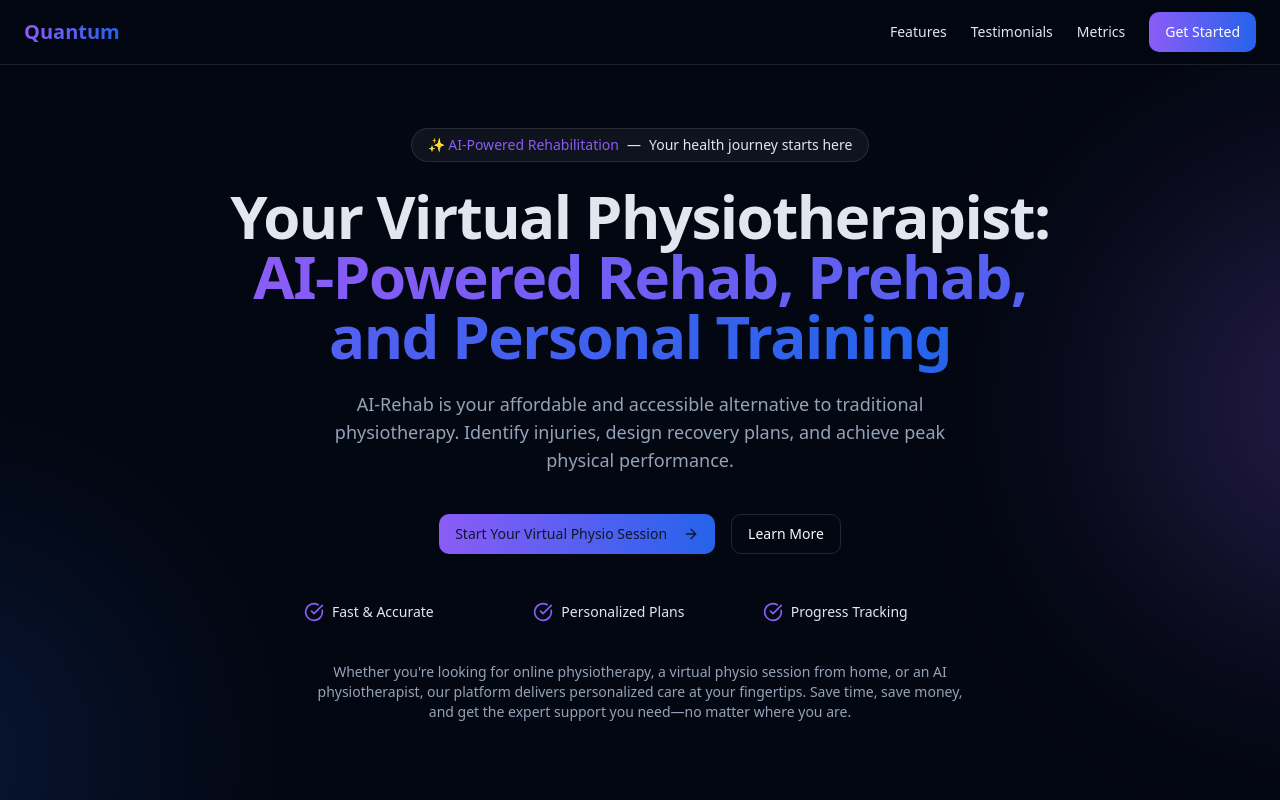
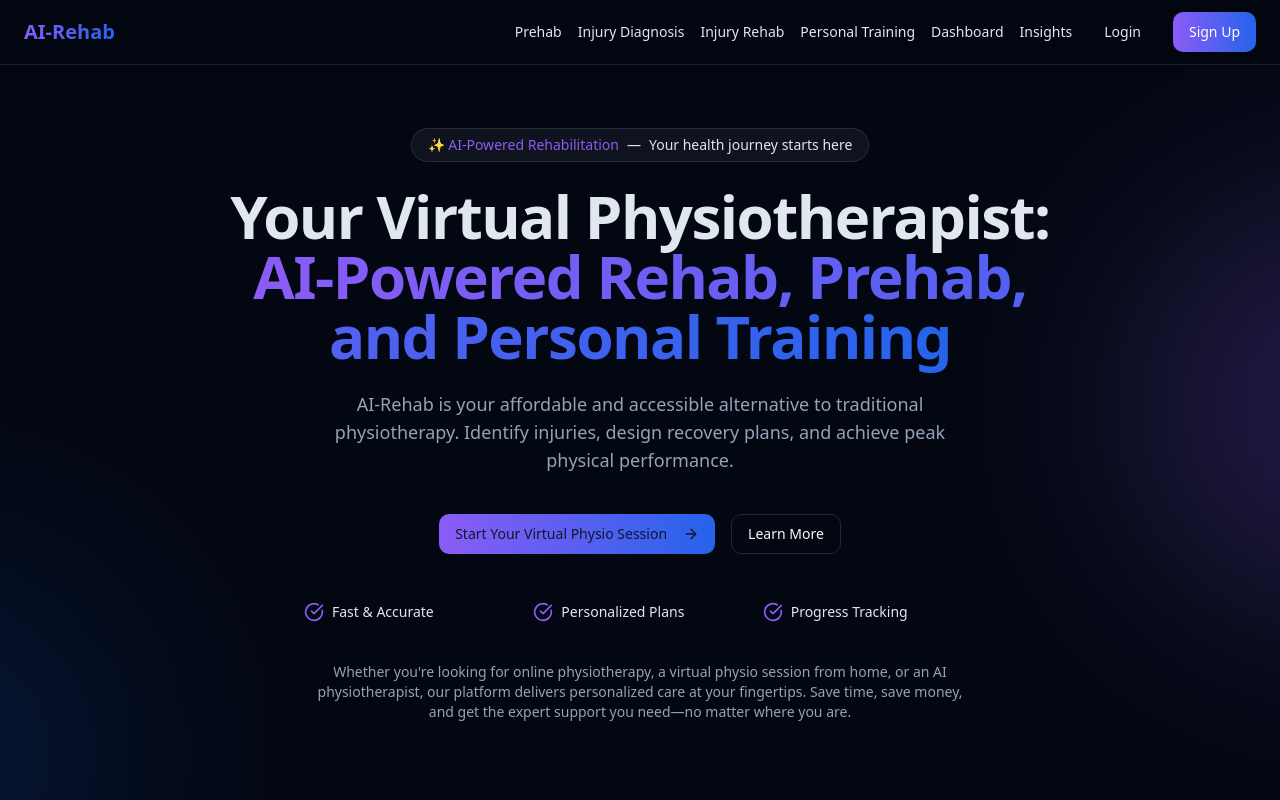
Before and after one commit to garethtyler2/front-end-fantasia, a React (Vite) app: page / in a window 1280 px wide. Shown: the top 800 px of the page. Built offline with nearby package versions, Linux system fonts and the light colour scheme.

Commit message:
Refactor: Implement new navbar component

```diff
--- a/src/components/Navbar.tsx
+++ b/src/components/Navbar.tsx
@@ -2,6 +2,7 @@
 import { Button } from "@/components/ui/button";
 import { Menu, X } from "lucide-react";
 import { useState } from "react";
+import { Link } from "react-router-dom";
 
 const Navbar = () => {
   const [isMenuOpen, setIsMenuOpen] = useState(false);
@@ -10,24 +11,44 @@ const Navbar = () => {
     <header className="fixed top-0 left-0 w-full z-50 bg-background/80 backdrop-blur-md border-b border-white/10">
       <div className="container mx-auto px-4 md:px-6 flex items-center justify-between h-16">
         <div className="flex items-center">
-          <span className="text-xl font-bold bg-clip-text text-transparent bg-gradient-to-r from-brand-purple to-brand-blue">
-            Quantum
-          </span>
+          <Link to="/" className="flex items-center">
+            <span className="text-xl font-bold bg-clip-text text-transparent bg-gradient-to-r from-brand-purple to-brand-blue">
+              AI-Rehab
+            </span>
+          </Link>
         </div>
 
         {/* Desktop Navigation */}
-        <nav className="hidden md:flex items-center space-x-6">
-          <a href="#features" className="text-sm font-medium hover:text-white transition-colors">
-            Features
-          </a>
-          <a href="#testimonials" className="text-sm font-medium hover:text-white transition-colors">
-            Testimonials
-          </a>
-          <a href="#metrics" className="text-sm font-medium hover:text-white transition-colors">
-            Metrics
-          </a>
-          <Button className="ml-4 bg-gradient-to-r from-brand-purple to-brand-blue text-white hover:opacity-90">
-            Get Started
+        <nav className="hidden md:flex items-center space-x-4">
+          <Link to="/prehab_search" className="text-sm font-medium hover:text-white transition-colors">
+            Prehab
+          </Link>
+          <Link to="/injury-diagnosis" className="text-sm font-medium hover:text-white transition-colors">
+            Injury Diagnosis
+          </Link>
+          <Link to="/direct_rehab" className="text-sm font-medium hover:text-white transition-colors">
+            Injury Rehab
+          </Link>
+          <Link to="/personal_training" className="text-sm font-medium hover:text-white transition-colors">
+            Personal Training
+          </Link>
+          <Link to="/dashboard" className="text-sm font-medium hover:text-white transition-colors">
+            Dashboard
+          </Link>
+          <Link to="/insights" className="text-sm font-medium hover:text-white transition-colors">
+            Insights
+          </Link>
+
+          {/* Auth buttons - these would typically use a context or state to determine if user is logged in */}
+          <Button
+            asChild
+            variant="ghost"
+            className="text-sm font-medium hover:text-white transition-colors"
+          >
+            <Link to="/login">Login</Link>
+          </Button>
+          <Button className="ml-2 bg-gradient-to-r from-brand-purple to-brand-blue text-white hover:opacity-90">
+            <Link to="/signup" className="text-white">Sign Up</Link>
           </Button>
         </nav>
 
@@ -44,34 +65,67 @@ const Navbar = () => {
       {/* Mobile Navigation Menu */}
       {isMenuOpen && (
         <div className="md:hidden border-t border-white/10 animate-fade-in">
-          <div className="container mx-auto px-4 py-4 flex flex-col space-y-4">
-            <a
-              href="#features"
+          <div className="container mx-auto px-4 py-4 flex flex-col space-y-3">
+            <Link
+              to="/prehab_search"
               className="text-sm font-medium hover:text-white transition-colors p-2"
               onClick={() => setIsMenuOpen(false)}
             >
-              Features
-            </a>
-            <a
-              href="#testimonials"
+              Prehab
+            </Link>
+            <Link
+              to="/injury-diagnosis"
               className="text-sm font-medium hover:text-white transition-colors p-2"
               onClick={() => setIsMenuOpen(false)}
             >
-              Testimonials
-            </a>
-            <a
-              href="#metrics"
+              Injury Diagnosis
+            </Link>
+            <Link
+              to="/direct_rehab"
               className="text-sm font-medium hover:text-white transition-colors p-2"
               onClick={() => setIsMenuOpen(false)}
             >
-              Metrics
-            </a>
-            <Button
-              className="bg-gradient-to-r from-brand-purple to-brand-blue text-white hover:opacity-90 w-full"
+              Injury Rehab
+            </Link>
+            <Link
+              to="/personal_training"
+              className="text-sm font-medium hover:text-white transition-colors p-2"
               onClick={() => setIsMenuOpen(false)}
             >
-              Get Started
-            </Button>
+              Personal Training
+            </Link>
+            <Link
+              to="/dashboard"
+              className="text-sm font-medium hover:text-white transition-colors p-2"
+              onClick={() => setIsMenuOpen(false)}
+            >
+              Dashboard
+            </Link>
+            <Link
+              to="/insights"
+              className="text-sm font-medium hover:text-white transition-colors p-2"
+              onClick={() => setIsMenuOpen(false)}
+            >
+              Insights
+            </Link>
+
+            {/* Auth links for mobile */}
+            <div className="flex flex-col pt-2 border-t border-white/10 space-y-2">
+              <Button
+                asChild
+                variant="ghost"
+                className="justify-start px-2"
+                onClick={() => setIsMenuOpen(false)}
+              >
+                <Link to="/login">Login</Link>
+              </Button>
+              <Button
+                className="bg-gradient-to-r from-brand-purple to-brand-blue text-white hover:opacity-90 w-full"
+                onClick={() => setIsMenuOpen(false)}
+              >
+                <Link to="/signup" className="text-white">Sign Up</Link>
+              </Button>
+            </div>
           </div>
         </div>
       )}
```
